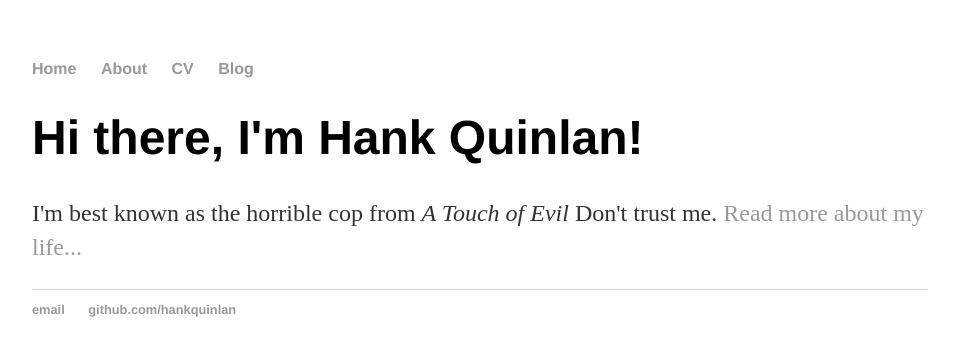
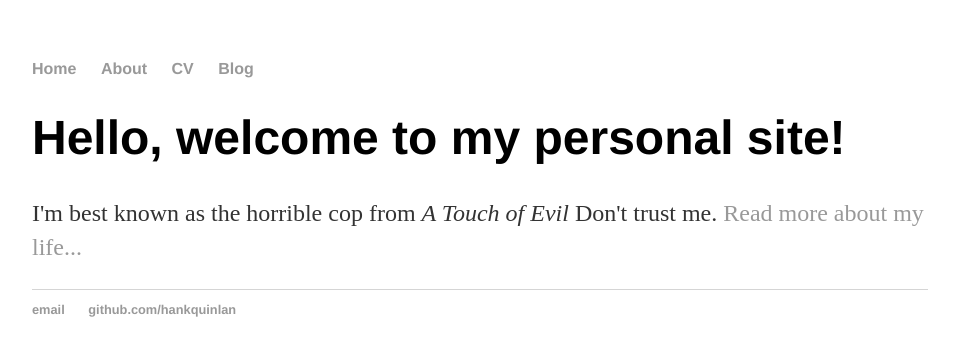
Before and after one commit to jlalbers/jlalbers.github.io, a Jekyll site: the page built from index.html, in a window 1280 px wide. Shown: the top 356 px of the page, without its empty margins (160-1115 px from the left). Built offline with Jekyll 4.4.1, drawn with Linux system fonts in a browser that asks for light colours.

Commit message:
Update index.html

```diff
--- a/index.html
+++ b/index.html
@@ -1,30 +1,8 @@
-<!DOCTYPE html>
-<html>
-	<head>
-		<title>Hank Quinlan, Horrible Cop</title>
-		<!-- link to main stylesheet -->
-		<link rel="stylesheet" type="text/css" href="/css/main.css">
-	</head>
-	<body>
-		<nav>
-    		<ul>
-        		<li><a href="/">Home</a></li>
-	        	<li><a href="/about">About</a></li>
-        		<li><a href="/cv">CV</a></li>
-        		<li><a href="/blog">Blog</a></li>
-    		</ul>
-		</nav>
-		<div class="container">
-    		<div class="blurb">
-        		<h1>Hi there, I'm Hank Quinlan!</h1>
-				<p>I'm best known as the horrible cop from <em>A Touch of Evil</em> Don't trust me. <a href="/about">Read more about my life...</a></p>
-    		</div><!-- /.blurb -->
-		</div><!-- /.container -->
-		<footer>
-    		<ul>
-        		<li><a href="mailto:hankquinlanhub@gmail.com">email</a></li>
-        		<li><a href="https://github.com/hankquinlan">github.com/hankquinlan</a></li>
-			</ul>
-		</footer>
-	</body>
-</html>
+---
+layout: default
+title: Jameson
+---
+<div class="blurb">
+	<h1>Hello, welcome to my personal site!</h1>
+	<p>I'm best known as the horrible cop from <em>A Touch of Evil</em> Don't trust me. <a href="/about">Read more about my life...</a></p>
+</div><!-- /.blurb -->
```
